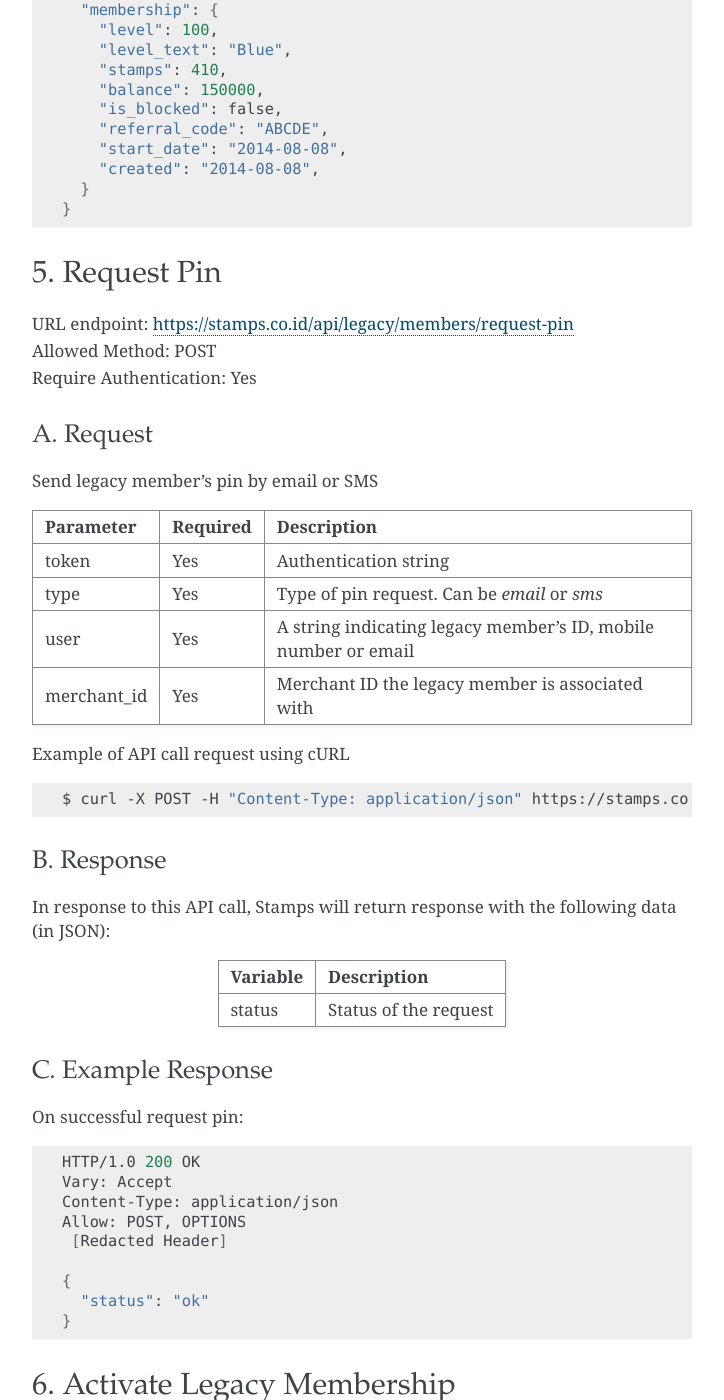
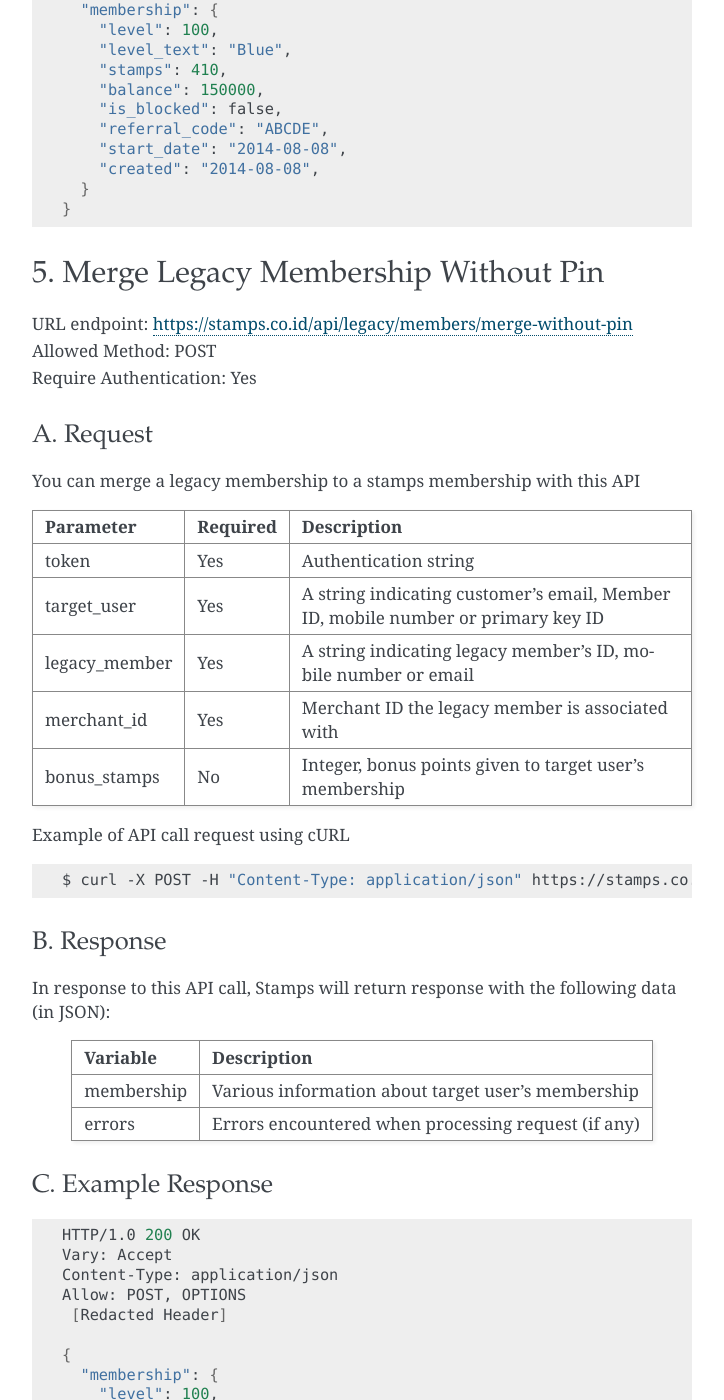
Before and after one commit to ui/stamps-api-docs, a Sphinx documentation site: the page built from source/legacy_members_api.rst, in a window 1280 px wide and 1400 px high, scrolled down 5285 px. Shown: the whole window, without its empty margins (388-1112 px from the left). Built offline with Sphinx 7.4.7, drawn with Linux system fonts in a browser that asks for light colours; some of the changed text lies outside the part shown.

Commit message:
add activate-merge-legacy-without-pin

```diff
--- a/source/legacy_members_api.rst
+++ b/source/legacy_members_api.rst
@@ -275,8 +275,73 @@ C. Example Response
       }
     }
 
+5. Merge Legacy Membership Without Pin
+====================================
+| URL endpoint: https://stamps.co.id/api/legacy/members/merge-without-pin
+| Allowed Method: POST
+| Require Authentication: Yes
 
-5. Request Pin
+A. Request
+-----------------------------
+You can merge a legacy membership to a stamps membership with this API
+
+================ =========== =========================
+Parameter        Required    Description
+================ =========== =========================
+token            Yes         Authentication string
+target_user      Yes         A string indicating customer's email, Member ID, mobile number or primary key ID
+legacy_member    Yes         A string indicating legacy member's ID, mobile number or email
+merchant_id      Yes         Merchant ID the legacy member is associated with
+bonus_stamps     No          Integer, bonus points given to target user's membership
+================ =========== =========================
+
+
+Example of API call request using cURL
+
+.. code-block :: bash
+
+    $ curl -X POST -H "Content-Type: application/json" https://stamps.co.id/api/legacy/members/merge -i -d '{ "token": "secret", "target_user": 1, "legacy_member": 31245, "merchant_id": 1, "bonus_stamps": 10 }'
+
+
+
+B. Response
+-----------
+
+In response to this API call, Stamps will return response with the following data (in JSON):
+
+=================== ==============================
+Variable            Description
+=================== ==============================
+membership          Various information about target user's membership
+errors              Errors encountered when processing request (if any)
+=================== ==============================
+
+
+C. Example Response
+-------------------
+
+.. code-block :: bash
+
+    HTTP/1.0 200 OK
+    Vary: Accept
+    Content-Type: application/json
+    Allow: POST, OPTIONS
+     [Redacted Header]
+
+    {
+      "membership": {
+        "level": 100,
+        "level_text": "Blue",
+        "stamps": 410,
+        "balance": 150000,
+        "is_blocked": false,
+        "referral_code": "ABCDE",
+        "start_date": "2014-08-08",
+        "created": "2014-08-08",
+      }
+    }
+
+6. Request Pin
 ====================================
 | URL endpoint: https://stamps.co.id/api/legacy/members/request-pin
 | Allowed Method: POST
@@ -334,7 +399,7 @@ On successful request pin:
     }
 
 
-6. Activate Legacy Membership
+7. Activate Legacy Membership
 ====================================
 | URL endpoint: https://stamps.co.id/api/legacy/members/activate
 | Allowed Method: POST
@@ -419,7 +484,91 @@ C. Example Response
     }
 
 
-7. Get Merged Legacy Members
+8. Activate Legacy Membership Without Pin
+====================================
+| URL endpoint: https://stamps.co.id/api/legacy/members/activate-without-pin
+| Allowed Method: POST
+| Require Authentication: Yes
+
+A. Request
+-----------------------------
+This API turns a legacy member data into to an active membership.
+
+================ =========== =========================
+Parameter        Required    Description
+================ =========== =========================
+token            Yes         Authentication string
+user             Yes         A string indicating legacy member's ID, mobile number or email
+merchant_id      Yes         Merchant ID the legacy member is associated with
+bonus_stamps     No          Integer, bonus points given to target user's membership
+================ =========== =========================
+
+
+Example of API call request using cURL
+
+.. code-block :: bash
+
+    $ curl -X POST -H "Content-Type: application/json" https://stamps.co.id/api/legacy/members/activate-without-pin -i -d '{ "token": "secret", "user": 12, "merchant_id": 1, "bonus_stamps": 10 }'
+
+
+
+B. Response
+-----------
+
+In response to this API call, Stamps will return response with the following data (in JSON):
+
+=================== ==============================
+Variable            Description
+=================== ==============================
+user                Customer profile data
+membership          Various information about active membership
+errors              Errors encountered when processing request (if any)
+=================== ==============================
+
+
+C. Example Response
+-------------------
+
+.. code-block :: bash
+
+    HTTP/1.0 200 OK
+    Vary: Accept
+    Content-Type: application/json
+    Allow: POST, OPTIONS
+     [Redacted Header]
+
+    {
+      "user": {
+        "id": "123",
+        "name": "Customer",
+        "gender": "m",
+        "address": "Jl MK raya",
+        "is_active": true,
+        "email": "customer@stamps.co.id",
+        "phone": "+62812398712",
+        "picture_url": "https://media.stamps.co.id/thumb/profile_photos/2014/4/17/483ccddd-9aea-44d2-bbc4-6aa71f51fb2a_size_80.png",
+        "birthday": "1989-10-1",
+      },
+      "membership": {
+        "level": 1,
+        "level_text": "Blue",
+        "stamps": 100,
+        "balance": 0,
+        "is_blocked": false,
+        "referral_code": "abc123",
+        "start_date": "2022-01-01",
+        "created": "2022-01-01",
+        "primary_card": {
+          "id": 1,
+          "number": "RRR123456",
+          "is_active": true,
+          "activated_time": "2022-01-20 10:00:00"
+        }
+      }
+    }
+
+
+9. Get Merged Legacy Members
 ====================================
 | URL endpoint: https://stamps.co.id/api/legacy/members/get-merged-members
 | Allowed Method: GET
```
